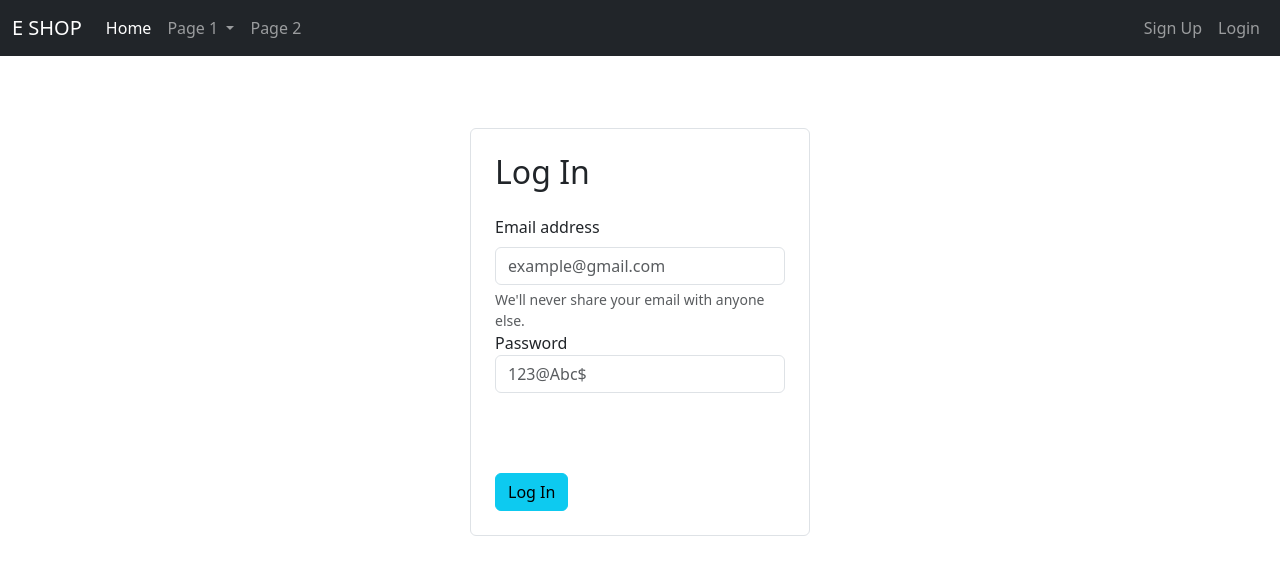
After one commit to mohiuddinsaumik/python_practice_24, a Django app: template eshop/store/templates/login.html in a window 1280 px wide. The commit adds this page. Shown: the top 583 px of the page. Run offline with Django 3.2, Linux system fonts and the light colour scheme; the template is opened without the code that fills it, so the values that code supplies are empty; some libraries are stand-ins or nearby versions.

Commit message:
Login module is ready

```diff
--- a/eshop/store/templates/base.html
+++ b/eshop/store/templates/base.html
@@ -43,7 +43,7 @@
           <a class="nav-link" href="/signup"><span class="glyphicon glyphicon-user"></span> Sign Up</a>
         </li>
         <li class="nav-item">
-          <a class="nav-link" href="#"><span class="glyphicon glyphicon-log-in"></span> Login</a>
+          <a class="nav-link" href="/login"><span class="glyphicon glyphicon-log-in"></span> Login</a>
         </li>
       </ul>
     </div>
--- /dev/null
+++ b/eshop/store/templates/login.html
@@ -0,0 +1,45 @@
+{% extends 'base.html' %}
+
+{% block content %}
+
+<div class="container">
+    <div class="p-4 m-4">
+        <div class="col-lg-4 mt-4 mb-4 mx-auto border rounded p-4 m-2 mb-4">
+            <h2 class="mb-4">Log In</h2>
+            <form action='/login/' method="post">
+
+                {% csrf_token %}
+
+                <!-- Error Alert -->
+                {% if error %}
+                <div class="alert alert-danger" role="alert">
+                    {{ error }}
+                </div>
+                {% endif %}
+
+
+
+                <!-- Email -->
+                <div class="form-group">
+                    <label for="email" class="form-label">Email address</label>
+                    <input type="email" name="email" value="{{ value.email }}" class="form-control" id="email" placeholder="example@gmail.com" aria-describedby="emailHelp" required>
+                    <div id="emailHelp" class="form-text">We'll never share your email with anyone else.</div>
+                </div>
+
+                <!-- Password -->
+                <div class="form-group">
+                    <label for="password">Password</label>
+                    <input type="password" name="password" class="form-control" placeholder="123@Abc$" required>
+                </div>
+
+
+                <div class="col-lg-4 mx-auto p-4 m-2 mb-4 mt-2"></div>
+
+                <!-- Sign Up Button -->
+                <button type="login" class="btn btn-info">Log In</button>
+            </form>
+        </div>
+    </div>
+</div>
+
+{% endblock %}
--- a/eshop/store/urls.py
+++ b/eshop/store/urls.py
@@ -1,8 +1,10 @@
 from django.contrib import admin
 from django.urls import path
-from .views import index, signup
+from .views import index, signup, login
 
 urlpatterns = [
     path('', index,name = 'homepage'),
     path('signup/', signup, name='signup'),
+    path('login/', login),
+
 ]
```
Also changed, not shown: eshop/store/models/customer.py (+7 -0 lines), eshop/store/views.py (+22 -0 lines), eshop/db.sqlite3.
